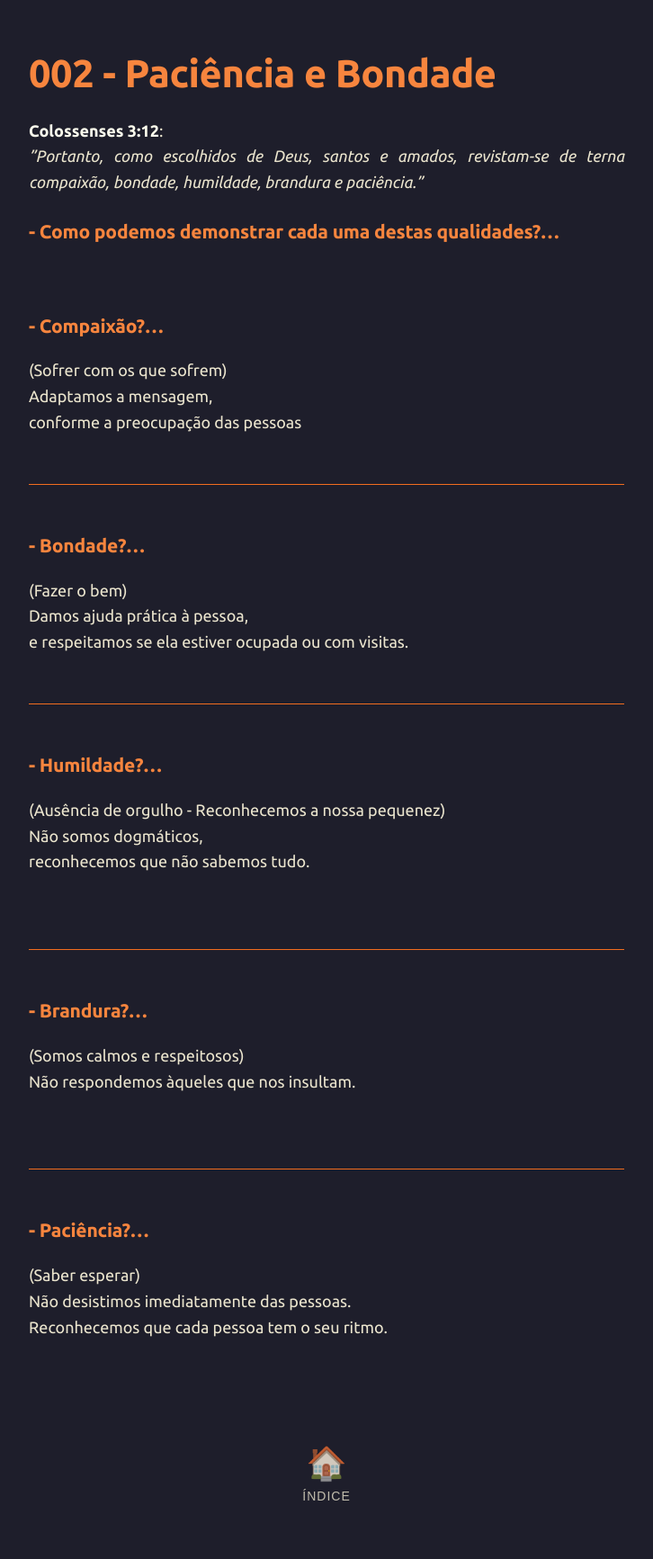
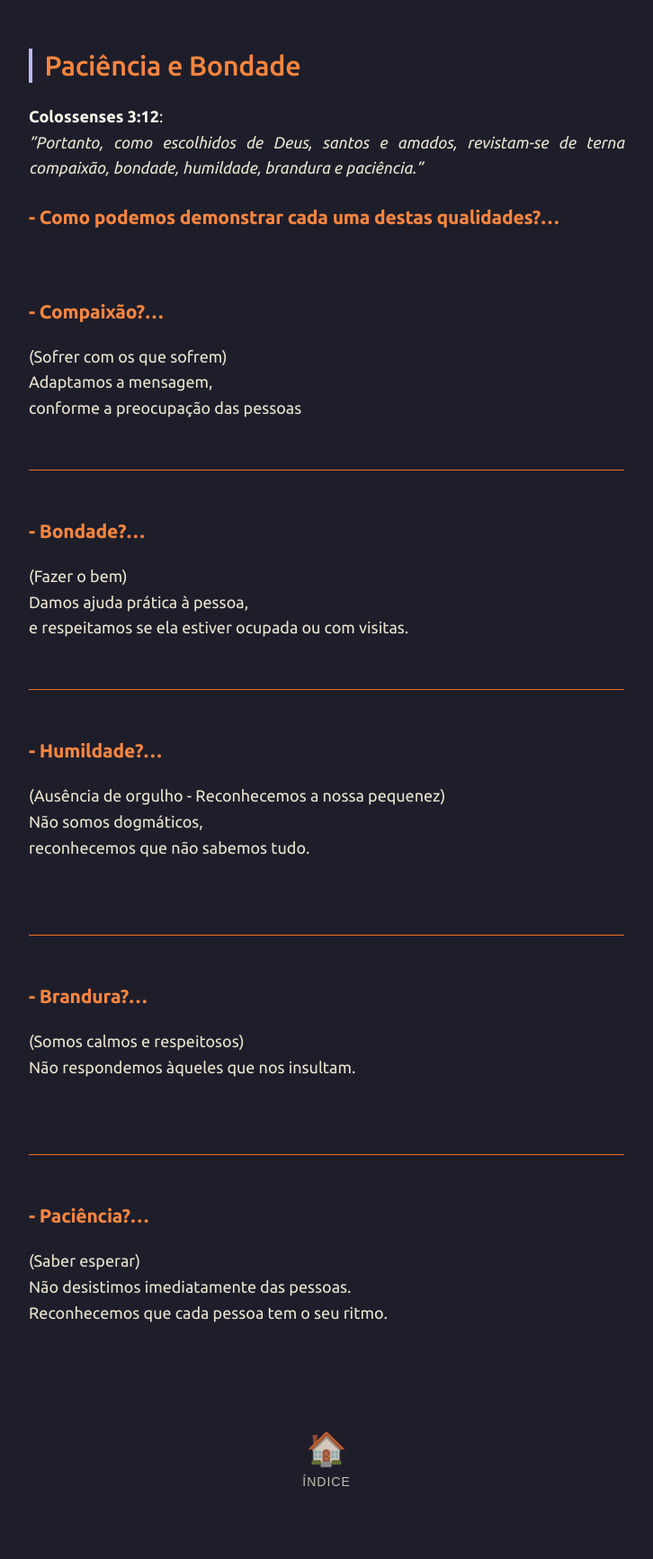
Before and after one commit to joaquim-capitao/jw, a Jekyll site: the page built from saidas/002-saida.md, in a window 1280 px wide. Shown: the whole page at 90% size, without its empty margins (277-1003 px from the left). Built offline with Jekyll 4.4.1, drawn with Linux system fonts in a browser that asks for light colours; our own code applies the rules of GitHub Pages for plain Markdown files.

Commit message:
Atualizar o 002-saida.md

```diff
--- a/saidas/002-saida.md
+++ b/saidas/002-saida.md
@@ -1,5 +1,5 @@
 
-# 002 - Paciência e Bondade
+## Paciência e Bondade
 
 **Colossenses 3:12**:
 *”Portanto, como escolhidos de Deus, santos e amados, revistam-se de terna compaixão, bondade, humildade, brandura e paciência.”*
```
